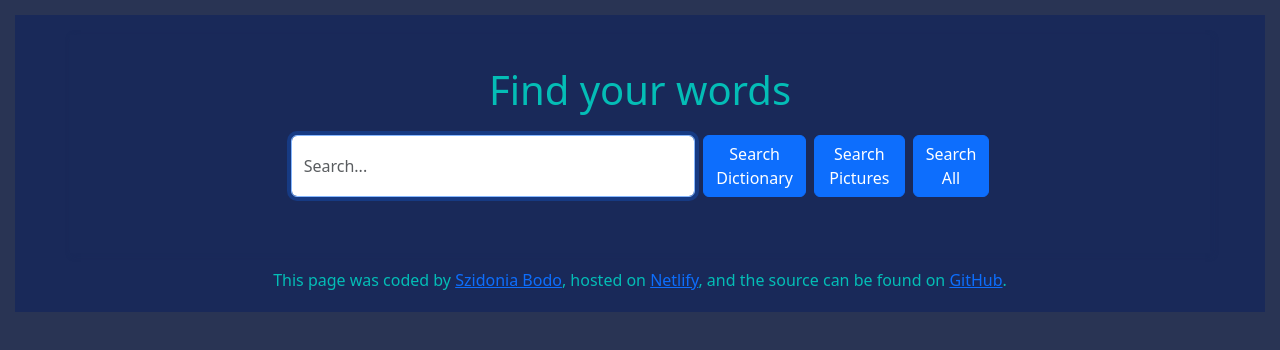
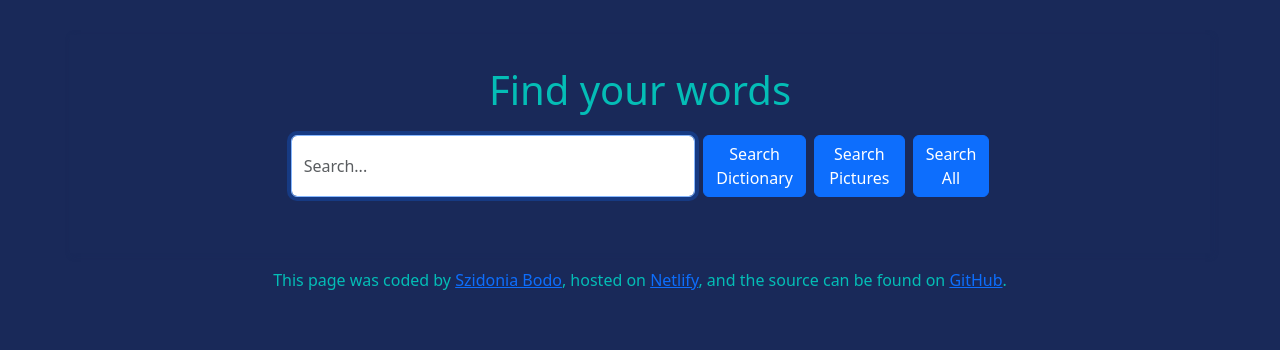
Before and after one commit to bodoszidi/dictionary, a React (Create React App) app: page / in a window 1280 px wide. Shown: the top 350 px of the page. Built offline with nearby package versions, Linux system fonts and the light colour scheme; a web font is replaced by a local one.

Commit message:
updated color for main background

```diff
--- a/src/index.css
+++ b/src/index.css
@@ -5,7 +5,7 @@ body {
     sans-serif;
   -webkit-font-smoothing: antialiased;
   -moz-osx-font-smoothing: grayscale;
-  background-color: #293454;
+  background-color: #192959;
 }
 
 code {
```
